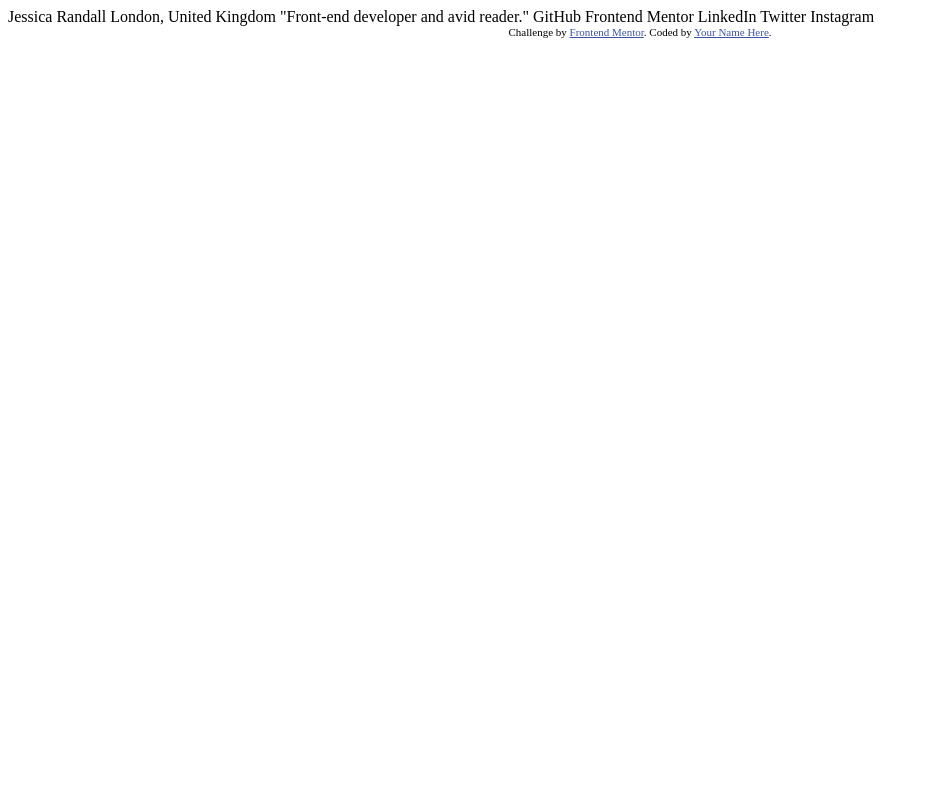
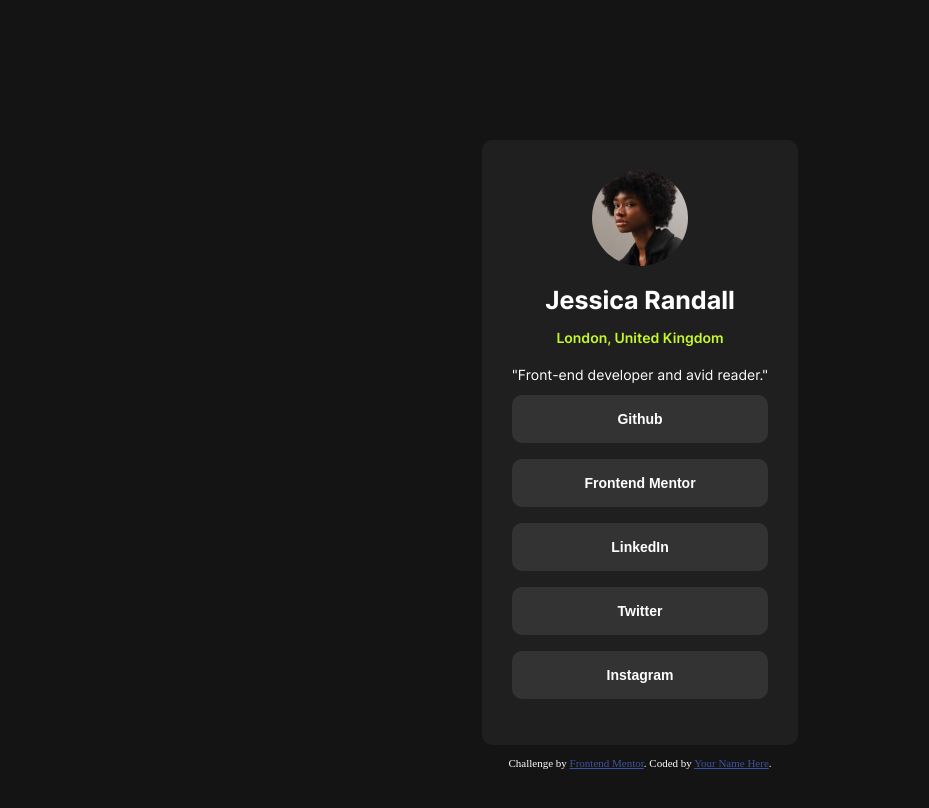
Before and after one commit to Gabriel-Valenzona/social-links-profile-main, a plain HTML site: page index.html in a window 1280 px wide. Shown: the whole page, without its empty margins (0-929 px from the left). Drawn offline with Linux system fonts and the light colour scheme.

Commit message:
Initialized and Finished HTML and CSS file for Social Links Page
Created and finished an HTML and CSS page for a social links page

```diff
--- a/index.html
+++ b/index.html
@@ -5,8 +5,9 @@
   <meta name="viewport" content="width=device-width, initial-scale=1.0"> <!-- displays site properly based on user's device -->
 
   <link rel="icon" type="image/png" sizes="32x32" href="./assets/images/favicon-32x32.png">
+  <link rel="stylesheet" type = "text/css" href="styles.css">
 
-  <title>Frontend Mentor | Social links profile</title>
+  <title>Social links profile</title>
 
   <!-- Feel free to remove these styles or customise in your own stylesheet 👍 -->
   <style>
@@ -15,16 +16,31 @@
   </style>
 </head>
 <body>
+  <div id="container">
+    <section id="profile">
 
-  Jessica Randall
-  London, United Kingdom
-  "Front-end developer and avid reader."
+      <img src="./assets/images/avatar-jessica.jpeg" alt="Picture of Jessica Randall">
+      <h1>
+        Jessica Randall
+      </h1>
+      <h2>
+        London, United Kingdom
+      </h2>
+      <p>
+        "Front-end developer and avid reader."
+      </p>
+    </section>
 
-  GitHub
-  Frontend Mentor
-  LinkedIn
-  Twitter
-  Instagram
+    <section id="links">
+      <button>Github</button>
+      <button>Frontend Mentor</button>
+      <button>LinkedIn</button>
+      <button>Twitter</button>
+      <button>Instagram</button>
+    </section>
+
+  </div>
+
 
   <div class="attribution">
     Challenge by <a href="https://www.frontendmentor.io?ref=challenge" target="_blank">Frontend Mentor</a>.
--- /dev/null
+++ b/styles.css
@@ -0,0 +1,92 @@
+@font-face {
+    font-family: inter;
+    src: url("./assets/fonts/Inter-VariableFont_slnt\,wght.ttf");
+}
+
+*{
+    box-sizing: border-box;
+    margin: 0;
+    padding: 0;
+}
+
+body{
+    display: flex;
+    flex-direction: column;
+    align-items: center;
+    justify-content: center;
+    min-height: 100vh;
+    color: hsl(0,0%,100%); /* can add color to body so all text is white by default*/
+    margin: 3rem;
+    background-color: hsl(0, 0%, 8%);
+}
+
+img{
+    max-width: 100%;
+    border-radius: 50%;
+    height: 12vh;
+    margin-bottom: 15px;
+}
+
+h1{
+    font-size: 18px;
+    font-weight: 700;
+    font-size: 25px;
+    margin-bottom: 14px;
+}
+
+h2{
+    color: hsl(75, 94%, 57%);
+    font-weight: 600;
+    margin-bottom: 20px ;
+}
+
+p{
+    font-weight: 400;
+    margin-bottom: 12px;
+}
+
+button{
+    color: hsl(0, 0%, 100%);
+    border-radius: 10px;
+    font-weight: 600;
+    background-color: hsl(0, 0%, 20%);
+    border-style: none;
+    padding: 1rem;
+    margin-bottom: 16px;
+}
+
+h2, p, button{
+    font-size: 14px;
+}
+#container {
+    font-family: "inter", sans-seriff;
+    background-color: hsl(0, 0%, 12%);
+    margin: 12px;
+    padding: 30px;
+    border-radius: 10px;
+}
+
+#profile{
+    text-align: center;
+}
+
+#links{
+    display: flex;
+    flex-direction: column;
+    justify-content: center;
+}
+
+#links :hover{
+    color: hsl(0, 0%, 20%);
+    cursor: pointer;
+    background-color:hsl(75, 94%, 57%) ;
+}
+
+.attribution{
+    font-size: 11px;
+    text-align: center;
+}
+
+.attribution a{
+    color: hsl(75, 94%, 57%);
+}
```
